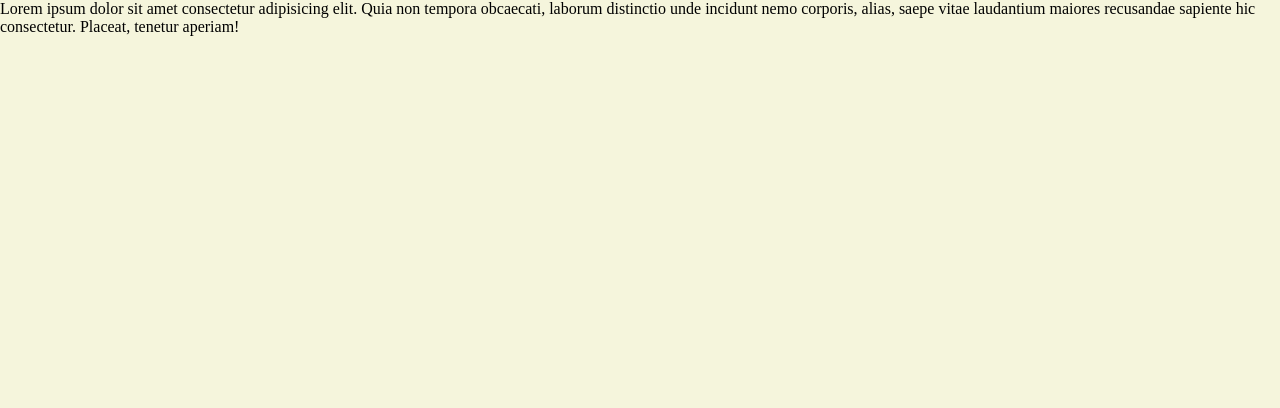
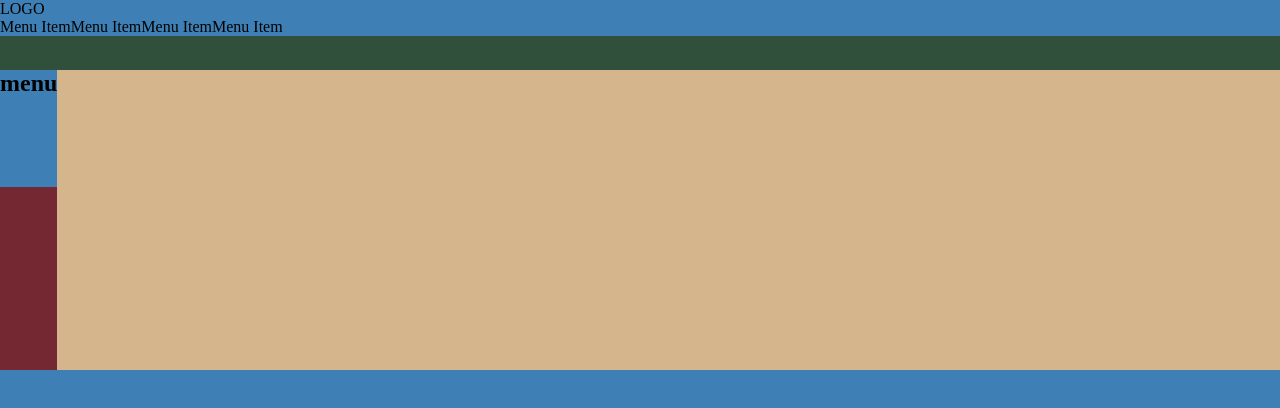
Before and after one commit to LeonardoFilesi/flex-grid-appunti, a plain HTML site: page index.html in a window 1280 px wide. Drawn offline with Linux system fonts and the light colour scheme.

Commit message:
appunti sviluppati

```diff
--- a/css/style.css
+++ b/css/style.css
@@ -1,14 +1,31 @@
 /*RESET*/
 * {
-    background-color: aquamarine;
+    background-color: rgb(62, 128, 182);
     margin: 0;
     padding: 0;
     box-sizing: border-box;
 }
 
+/*HEADER*/
+header {
+    height: 70px;
+    background-color: rgb(48, 80, 60);
+}
+
+.header-nav ul {
+    display: flex;
+    list-style-type: none;
+}
+
 .container {
     /*DEBUG*/
-    height: 900px;
-    background-color: beige;
+    min-height: 300px;
+    background-color: rgb(212, 181, 140);
     /*DEBUG*/
+    display: flex;
 }
+
+nav {
+    background-color: rgb(116, 40, 50);
+    width: var(--sidebar-width);
+}
--- a/index.html
+++ b/index.html
@@ -8,8 +8,41 @@
     <link rel="stylesheet" href="css/style.css">
 </head>
 <body>
-    <div class="container">
-    Lorem ipsum dolor sit amet consectetur adipisicing elit. Quia non tempora obcaecati, laborum distinctio unde incidunt nemo corporis, alias, saepe vitae laudantium maiores recusandae sapiente hic consectetur. Placeat, tenetur aperiam!
+<!--header-->
+    <header>
+        <!--logo-->
+        <div id="logo">LOGO</div>
+        <!--/logo-->
+
+        <nav class="header-nav">
+            <ul>
+                <li><a href=""></a>Menu Item</li>
+                <li><a href=""></a>Menu Item</li>
+                <li><a href=""></a>Menu Item</li>
+                <li><a href=""></a>Menu Item</li>
+            </ul>
+        </nav>
+
+    </header>
+<!--/header-->
+
+<!--main-->
+    <div class="container" style="display: flex;">
+        <nav>
+            <h2>menu</h2>
+            <ul>
+                <li><a href=""></a></li>
+                <li><a href=""></a></li>
+                <li><a href=""></a></li>
+                <li><a href=""></a></li>
+                <li><a href=""></a></li>
+            </ul>
+        </nav>
+
+        <main>
+
+        </main>
+
     </div>
 </body>
 </html>
```
